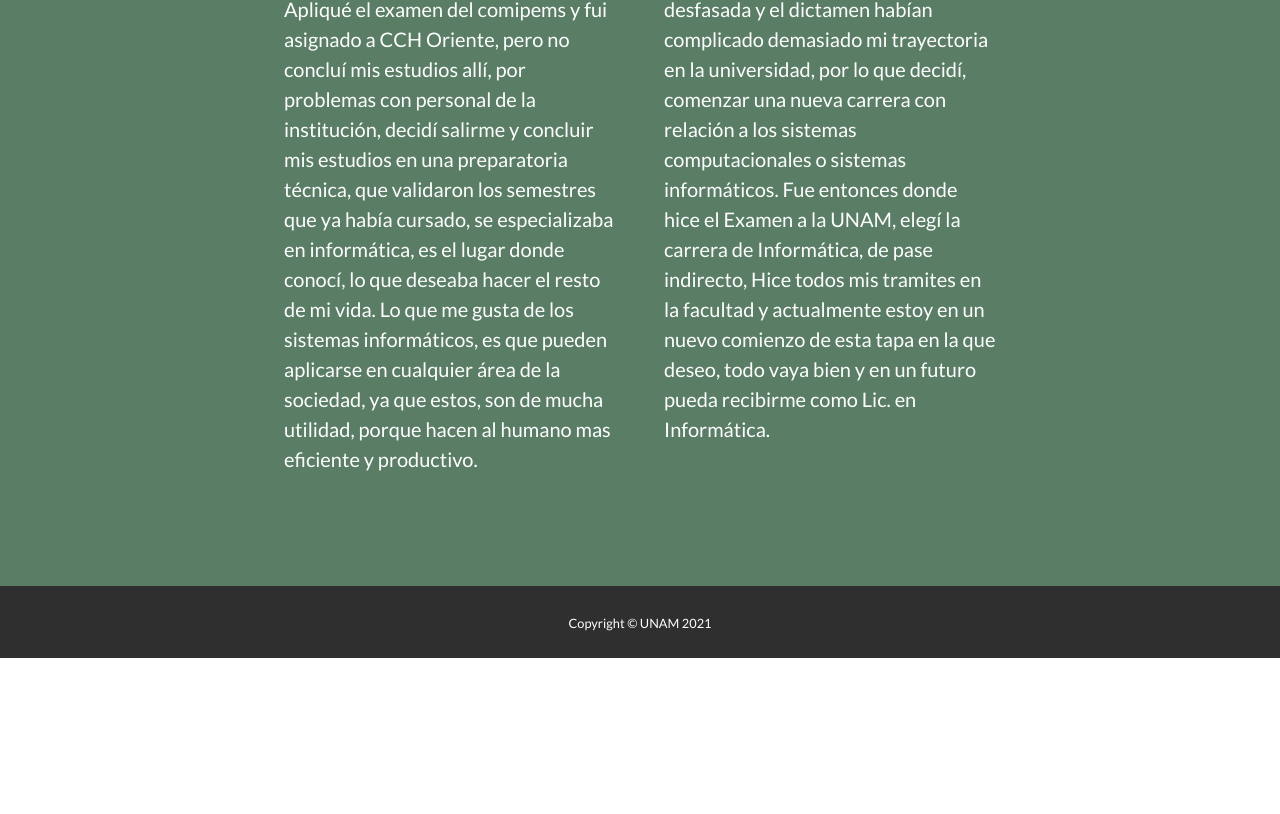
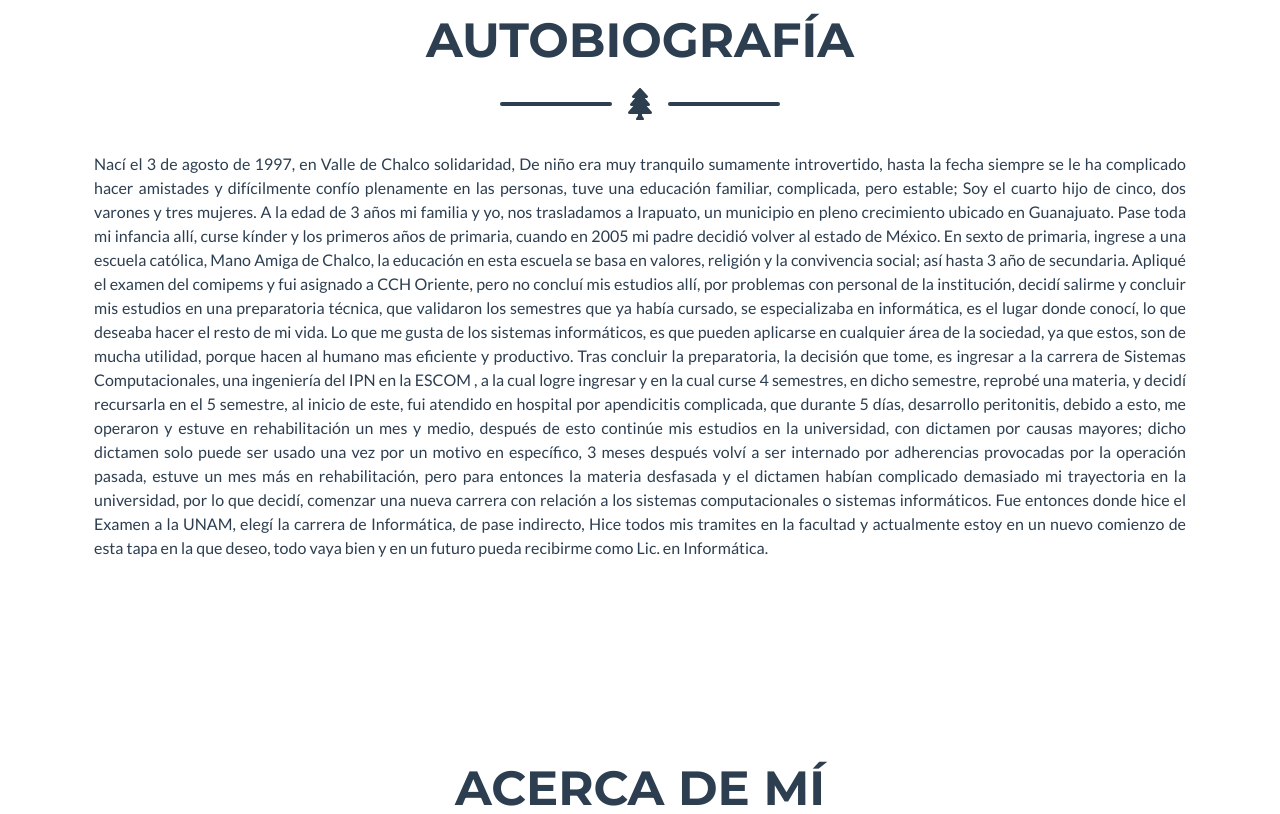
Before and after one commit to ILunitoI/Freelancer, a plain HTML site: page startbootstrap-freelancer-gh-pages/index.html in a window 1280 px wide. Shown: the part 1686-2500 px from the top of the page. Before the commit the page ends 2344 px from the top, so only its background shows below. Drawn offline with nearby package versions, Linux system fonts and the light colour scheme.

Commit message:
Update 3

```diff
--- a/startbootstrap-freelancer-gh-pages/css/other.css
+++ b/startbootstrap-freelancer-gh-pages/css/other.css
@@ -1,5 +1,5 @@
 .bg-primary {
-    background-color: #597e65 !important;
+    background-color: #51806c !important;
   }
 .bg-secondary {
     background-color: #302f2f !important;
@@ -8,7 +8,7 @@
 .footer {
     padding-top: 5rem;
     padding-bottom: 5rem;
-    background-color: #597e65 !important;
+    background-color: #51806c !important;
     color: #fff;
 }
 
--- a/startbootstrap-freelancer-gh-pages/index.html
+++ b/startbootstrap-freelancer-gh-pages/index.html
@@ -28,9 +28,8 @@
                 </button>
                 <div class="collapse navbar-collapse" id="navbarResponsive">
                     <ul class="navbar-nav ml-auto">
-                        <li class="nav-item mx-0 mx-lg-1"><a class="nav-link py-3 px-0 px-lg-3 rounded js-scroll-trigger" href="#portfolio">Portfolio</a></li>
-                        <li class="nav-item mx-0 mx-lg-1"><a class="nav-link py-3 px-0 px-lg-3 rounded js-scroll-trigger" href="#about">Acerca de mí</a></li>
-                        <li class="nav-item mx-0 mx-lg-1"><a class="nav-link py-3 px-0 px-lg-3 rounded js-scroll-trigger" href="#contact">Contacto</a></li>
+                        <li class="nav-item mx-0 mx-lg-1"><a class="nav-link py-3 px-0 px-lg-3 rounded js-scroll-trigger" href="#about">Autobiografía</a></li>
+                        <li class="nav-item mx-0 mx-lg-1"><a class="nav-link py-3 px-0 px-lg-3 rounded js-scroll-trigger" href="#portfolio">Acerca de mí</a></li>
                     </ul>
                 </div>
             </div>
@@ -63,13 +62,13 @@
             </ol>
             <div class="carousel-inner">
               <div class="carousel-item active">
-                <img class="d-block w-100" src="assets/img/carousel/africa.jpg" alt="First slide">
+                <img class="d-block w-100" src="assets/img/carousel/1.jpg" alt="First slide">
               </div>
               <div class="carousel-item">
-                <img class="d-block w-100" src="..." alt="Second slide">
+                <img class="d-block w-100" src="assets/img/carousel/2.jpg" alt="Second slide">
               </div>
               <div class="carousel-item">
-                <img class="d-block w-100" src="..." alt="Third slide">
+                <img class="d-block w-100" src="assets/img/carousel/3.jpg" alt="Third slide">
               </div>
             </div>
             <a class="carousel-control-prev" href="#carouselExampleIndicators" role="button" data-slide="prev">
@@ -81,20 +80,21 @@
               <span class="sr-only">Next</span>
             </a>
           </div>
-        <!-- About Section-->
-        <section class="page-section bg-primary text-white mb-0" id="about">
+        <!-- Autobiography Section-->
+        <section class="page-section text-secondary mb-0" id="about">
             <div class="container">
                 <!-- About Section Heading-->
-                <h2 class="page-section-heading text-center text-uppercase text-white">Autobiografía</h2>
+                <h2 class="page-section-heading text-center text-uppercase text-secondary">Autobiografía</h2>
                 <!-- Icon Divider-->
-                <div class="divider-custom divider-light">
+                <div class="divider-custom">
                     <div class="divider-custom-line"></div>
                     <div class="divider-custom-icon"><i class="fas fa-tree"></i></div>
                     <div class="divider-custom-line"></div>
                 </div>
                 <!-- About Section Content-->
-                <div class="row">
-                    <div class="col-lg-4 ml-auto"><p class="lead">Nací el 3 de agosto de 1997, en Valle de Chalco solidaridad, De niño era muy tranquilo sumamente
+                <p class="lead">
+                <p class="text-justify">
+                    Nací el 3 de agosto de 1997, en Valle de Chalco solidaridad, De niño era muy tranquilo sumamente
                     introvertido, hasta la fecha siempre se le ha complicado hacer amistades y difícilmente confío plenamente en las personas, tuve una educación
                     familiar, complicada, pero estable; Soy el cuarto hijo de cinco, dos varones y tres mujeres.
                     A la edad de 3 años mi familia y yo, nos trasladamos a Irapuato, un municipio en pleno crecimiento ubicado en Guanajuato. Pase toda mi infancia
@@ -105,8 +105,7 @@
                     decidí salirme y concluir mis estudios en una preparatoria técnica, que validaron los semestres que ya había cursado, se especializaba en
                     informática, es el lugar donde conocí, lo que deseaba hacer el resto de mi vida. Lo que me gusta de los sistemas informáticos, es que pueden
                     aplicarse en cualquier área de la sociedad, ya que estos, son de mucha utilidad, porque hacen al humano mas eficiente y productivo.
-                        </p></div>
-                    <div class="col-lg-4 mr-auto"><p class="lead">Tras concluir la preparatoria, la decisión que tome, es ingresar a la carrera de Sistemas
+                    Tras concluir la preparatoria, la decisión que tome, es ingresar a la carrera de Sistemas
                     Computacionales, una ingeniería del IPN en la ESCOM , a la cual logre ingresar y en la cual curse 4 semestres, en dicho semestre, reprobé
                     una materia, y decidí recursarla en el 5 semestre, al inicio de este, fui atendido en hospital por apendicitis complicada, que durante 5 días,
                     desarrollo peritonitis, debido a esto, me operaron y estuve en rehabilitación un mes y medio, después de esto continúe mis estudios en la
@@ -116,32 +115,26 @@
                     relación a los sistemas computacionales o sistemas informáticos.
                     Fue entonces donde hice el Examen a la UNAM, elegí la carrera de Informática, de pase indirecto, Hice todos mis tramites en la facultad y
                     actualmente estoy en un nuevo comienzo de esta tapa en la que deseo, todo vaya bien y en un futuro pueda recibirme como Lic. en Informática.
-                        </p></div>
+                </p>
+                </p>
                 </div>
-                <!-- About Section Button
-                <div class="text-center mt-4">
-                    <a class="btn btn-xl btn-outline-light" href="https://startbootstrap.com/theme/freelancer/">
-                        <i class="fas fa-download mr-2"></i>
-                        Free Download!
-                    </a>
-                </div>-->
             </div>
         </section>
         <!-- About Section-->
-        <!--
+
         <section class="page-section portfolio" id="portfolio">
             <div class="container">
-                --------- Portfolio Section Heading
-                <h2 class="page-section-heading text-center text-uppercase text-secondary mb-0">Portfolio</h2>
-                --------- Icon Divider
+                <!-- About Section Heading-->
+                <h2 class="page-section-heading text-center text-uppercase text-secondary mb-0">Acerca de mí</h2>
+                <!-- Icon Divider -->
                 <div class="divider-custom">
                     <div class="divider-custom-line"></div>
                     <div class="divider-custom-icon"><i class="fas fa-tree"></i></div>
                     <div class="divider-custom-line"></div>
                 </div>
-                --------- Portfolio Grid Items
+                <!-- About Grid Items-->
                 <div class="row justify-content-center">
-                ---------- Portfolio Item 1
+                    <!-- About Item 1-->
                     <div class="col-md-6 col-lg-4 mb-5">
                         <div class="portfolio-item mx-auto" data-toggle="modal" data-target="#portfolioModal1">
                             <div class="portfolio-item-caption d-flex align-items-center justify-content-center h-100 w-100">
@@ -150,7 +143,7 @@
                             <img class="img-fluid" src="assets/img/portfolio/cabin.png" alt="" />
                         </div>
                     </div>
-                    --------- Portfolio Item 2
+                    <!-- About Item 2-->
                     <div class="col-md-6 col-lg-4 mb-5">
                         <div class="portfolio-item mx-auto" data-toggle="modal" data-target="#portfolioModal2">
                             <div class="portfolio-item-caption d-flex align-items-center justify-content-center h-100 w-100">
@@ -159,7 +152,7 @@
                             <img class="img-fluid" src="assets/img/portfolio/cake.png" alt="" />
                         </div>
                     </div>
-                    ----- Portfolio Item 3
+                    <!-- About Item 3-->
                     <div class="col-md-6 col-lg-4 mb-5">
                         <div class="portfolio-item mx-auto" data-toggle="modal" data-target="#portfolioModal3">
                             <div class="portfolio-item-caption d-flex align-items-center justify-content-center h-100 w-100">
@@ -168,7 +161,7 @@
                             <img class="img-fluid" src="assets/img/portfolio/circus.png" alt="" />
                         </div>
                     </div>
-                    --------- Portfolio Item 4
+                    <!-- About Item 4-->
                     <div class="col-md-6 col-lg-4 mb-5 mb-lg-0">
                         <div class="portfolio-item mx-auto" data-toggle="modal" data-target="#portfolioModal4">
                             <div class="portfolio-item-caption d-flex align-items-center justify-content-center h-100 w-100">
@@ -177,7 +170,7 @@
                             <img class="img-fluid" src="assets/img/portfolio/game.png" alt="" />
                         </div>
                     </div>
-                    ------- Portfolio Item 5
+                    <!-- About Item 5-->
                     <div class="col-md-6 col-lg-4 mb-5 mb-md-0">
                         <div class="portfolio-item mx-auto" data-toggle="modal" data-target="#portfolioModal5">
                             <div class="portfolio-item-caption d-flex align-items-center justify-content-center h-100 w-100">
@@ -186,7 +179,7 @@
                             <img class="img-fluid" src="assets/img/portfolio/safe.png" alt="" />
                         </div>
                     </div>
-                    ------ Portfolio Item 6
+                    <!-- About Item 6-->
                     <div class="col-md-6 col-lg-4">
                         <div class="portfolio-item mx-auto" data-toggle="modal" data-target="#portfolioModal6">
                             <div class="portfolio-item-caption d-flex align-items-center justify-content-center h-100 w-100">
@@ -198,40 +191,7 @@
                 </div>
             </div>
         </section>
-        -->
-        <!-- Footer
-        <footer class="footer text-center">
-            <div class="container">
-                <div class="row">
-                    ----Footer Location
-                    <div class="col-lg-4 mb-5 mb-lg-0">
-                        <h4 class="text-uppercase mb-4">Actualmente vivo en</h4>
-                        <p class="lead mb-0">
-                            San Luis Potosí
-                            <br />
-                            (En lo que hay pandemia)
-                        </p>
-                    </div>
-                    ----- Footer Social Icons
-                    <div class="col-lg-4 mb-5 mb-lg-0">
-                        <h4 class="text-uppercase mb-4">Redes sociales</h4>
-                        <a class="btn btn-outline-light btn-social mx-1" href="#!"><i class="fab fa-fw fa-facebook-f"></i></a>
-                        <a class="btn btn-outline-light btn-social mx-1" href="#!"><i class="fab fa-fw fa-twitter"></i></a>
-                        <a class="btn btn-outline-light btn-social mx-1" href="#!"><i class="fab fa-fw fa-linkedin-in"></i></a>
-                        <a class="btn btn-outline-light btn-social mx-1" href="#!"><i class="fab fa-fw fa-dribbble"></i></a>
-                    </div>
-                    ------- Footer About Text
-                    <div class="col-lg-4">
-                        <h4 class="text-uppercase mb-4">Acerca de:</h4>
-                        <p class="lead mb-0">
-                            Freelance is a free to use, MIT licensed Bootstrap theme created by
-                            .
-                        </p>
-                    </div>
-                </div>
-            </div>
-        </footer>
-    -->
+
         <!-- Copyright Section-->
         <div class="copyright py-4 text-center text-white">
             <div class="container"><small>Copyright © UNAM 2021</small></div>
```
Also changed, not shown: startbootstrap-freelancer-gh-pages/assets/img/carousel/1.jpg (added), startbootstrap-freelancer-gh-pages/assets/img/carousel/2.jpg (added), startbootstrap-freelancer-gh-pages/assets/img/carousel/3.jpg (added), startbootstrap-freelancer-gh-pages/assets/img/carousel/africa.jpg (deleted). Lines whose indentation alone changed are shown as unchanged.
